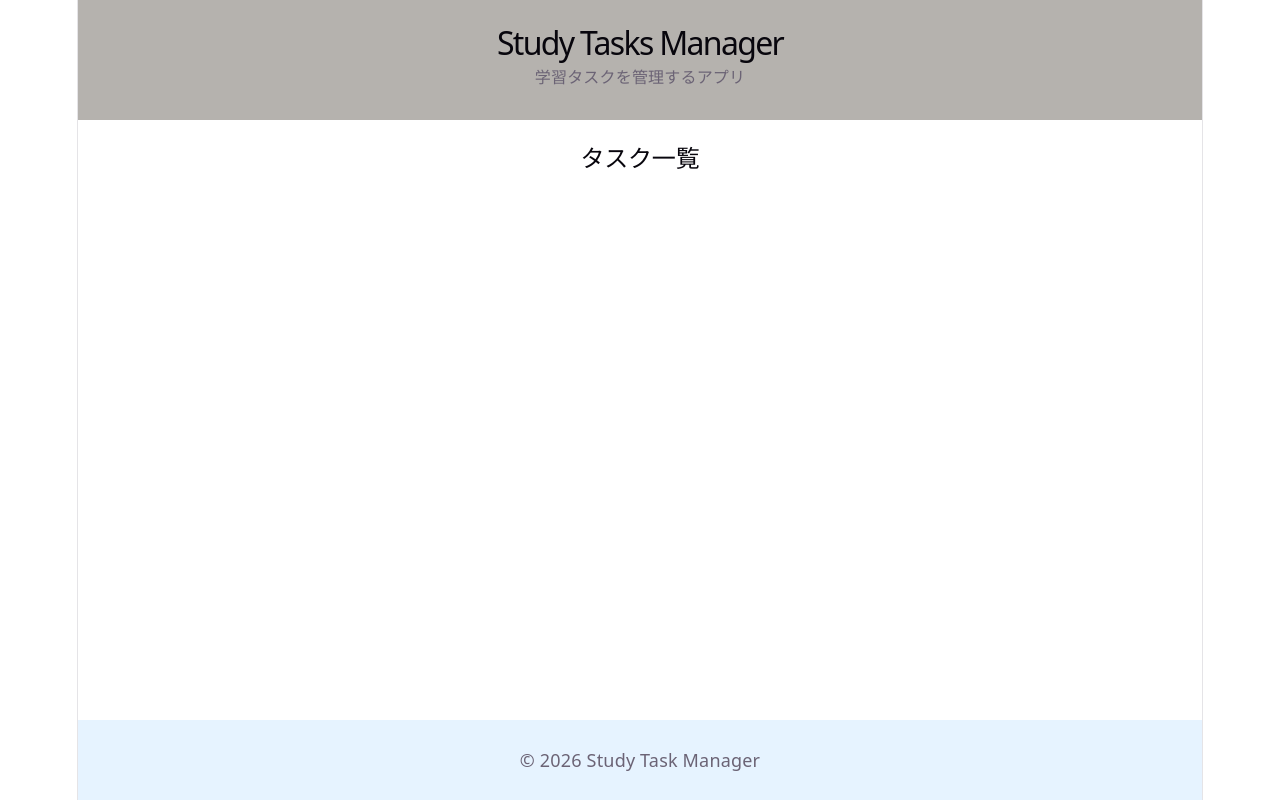
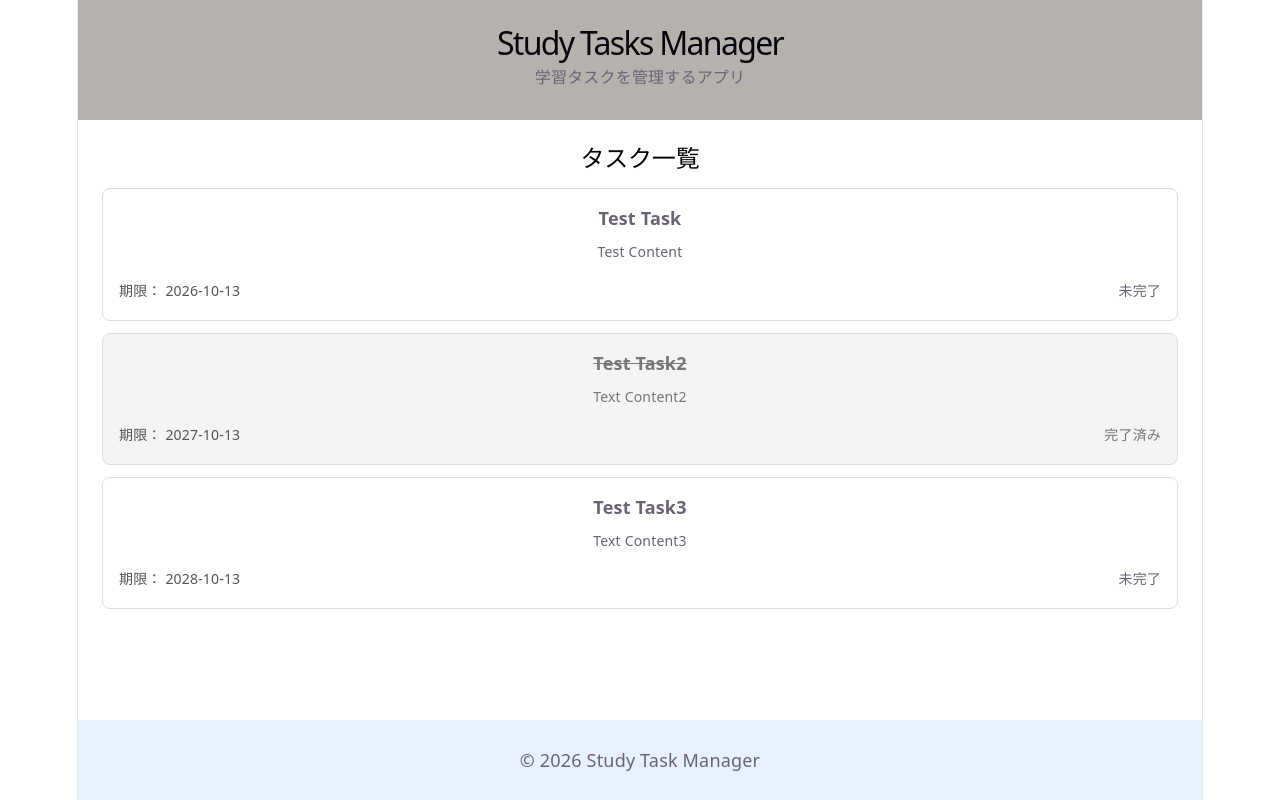
Before and after one commit to numata-rin/study-task-manager, a React (Vite) app: page / in a window 1280 px wide. Built offline with nearby package versions, Linux system fonts and the light colour scheme.

Commit message:
feat: add tasklist

```diff
--- a/src/App.css
+++ b/src/App.css
@@ -1,184 +1,3 @@
-/* .counter {
-  font-size: 16px;
-  padding: 5px 10px;
-  border-radius: 5px;
-  color: var(--accent);
-  background: var(--accent-bg);
-  border: 2px solid transparent;
-  transition: border-color 0.3s;
-  margin-bottom: 24px;
-
-  &:hover {
-    border-color: var(--accent-border);
-  }
-  &:focus-visible {
-    outline: 2px solid var(--accent);
-    outline-offset: 2px;
-  }
+.app {
+  min-height: 100vh;
 }
-
-.hero {
-  position: relative;
-
-  .base,
-  .framework,
-  .vite {
-    inset-inline: 0;
-    margin: 0 auto;
-  }
-
-  .base {
-    width: 170px;
-    position: relative;
-    z-index: 0;
-  }
-
-  .framework,
-  .vite {
-    position: absolute;
-  }
-
-  .framework {
-    z-index: 1;
-    top: 34px;
-    height: 28px;
-    transform: perspective(2000px) rotateZ(300deg) rotateX(44deg) rotateY(39deg)
-      scale(1.4);
-  }
-
-  .vite {
-    z-index: 0;
-    top: 107px;
-    height: 26px;
-    width: auto;
-    transform: perspective(2000px) rotateZ(300deg) rotateX(40deg) rotateY(39deg)
-      scale(0.8);
-  }
-}
-
-#center {
-  display: flex;
-  flex-direction: column;
-  gap: 25px;
-  place-content: center;
-  place-items: center;
-  flex-grow: 1;
-
-  @media (max-width: 1024px) {
-    padding: 32px 20px 24px;
-    gap: 18px;
-  }
-}
-
-#next-steps {
-  display: flex;
-  border-top: 1px solid var(--border);
-  text-align: left;
-
-  & > div {
-    flex: 1 1 0;
-    padding: 32px;
-    @media (max-width: 1024px) {
-      padding: 24px 20px;
-    }
-  }
-
-  .icon {
-    margin-bottom: 16px;
-    width: 22px;
-    height: 22px;
-  }
-
-  @media (max-width: 1024px) {
-    flex-direction: column;
-    text-align: center;
-  }
-}
-
-#docs {
-  border-right: 1px solid var(--border);
-
-  @media (max-width: 1024px) {
-    border-right: none;
-    border-bottom: 1px solid var(--border);
-  }
-}
-
-#next-steps ul {
-  list-style: none;
-  padding: 0;
-  display: flex;
-  gap: 8px;
-  margin: 32px 0 0;
-
-  .logo {
-    height: 18px;
-  }
-
-  a {
-    color: var(--text-h);
-    font-size: 16px;
-    border-radius: 6px;
-    background: var(--social-bg);
-    display: flex;
-    padding: 6px 12px;
-    align-items: center;
-    gap: 8px;
-    text-decoration: none;
-    transition: box-shadow 0.3s;
-
-    &:hover {
-      box-shadow: var(--shadow);
-    }
-    .button-icon {
-      height: 18px;
-      width: 18px;
-    }
-  }
-
-  @media (max-width: 1024px) {
-    margin-top: 20px;
-    flex-wrap: wrap;
-    justify-content: center;
-
-    li {
-      flex: 1 1 calc(50% - 8px);
-    }
-
-    a {
-      width: 100%;
-      justify-content: center;
-      box-sizing: border-box;
-    }
-  }
-}
-
-#spacer {
-  height: 88px;
-  border-top: 1px solid var(--border);
-  @media (max-width: 1024px) {
-    height: 48px;
-  }
-}
-
-.ticks {
-  position: relative;
-  width: 100%;
-
-  &::before,
-  &::after {
-    content: '';
-    position: absolute;
-    top: -4.5px;
-    border: 5px solid transparent;
-  }
-
-  &::before {
-    left: 0;
-    border-left-color: var(--border);
-  }
-  &::after {
-    right: 0;
-    border-right-color: var(--border);
-  }
-} */
--- a/src/App.tsx
+++ b/src/App.tsx
@@ -3,13 +3,14 @@ import './App.css'
 import Header from './layouts/Header/Header';
 import MainContent from './layouts/MainContent/MainContent';
 import Footer from './layouts/Footer/Footer';
+import { initialTasks } from './data/initialTasks';
 
 function App() {
 
   return (
     <>
       <Header />
-      <MainContent />
+      <MainContent tasks={initialTasks}/>
       <Footer />
     </>
   )
--- /dev/null
+++ b/src/conponents/TaskItem/TaskItem.css
@@ -0,0 +1,45 @@
+.task-item {
+  list-style: none;
+  padding: 16px;
+  border: 1px solid #ddd;
+  border-radius: 8px;
+  background-color: #ffffff;
+}
+
+.task-item--completed {
+  background-color: #f3f4f6;
+  color: #777;
+}
+
+.task-item--completed .task-item__title {
+  text-decoration: line-through;
+}
+
+.task-item__main {
+  margin-bottom: 12px;
+}
+
+.task-item__title {
+  margin: 0 0 8px;
+  font-size: 18px;
+}
+
+.task-item__content {
+  margin: 0;
+  font-size: 14px;
+}
+
+.task-item__meta {
+  display: flex;
+  justify-content: space-between;
+  gap: 16px;
+  font-size: 14px;
+}
+
+.task-item__deadline {
+  color: #555;
+}
+
+.task-item__status {
+  font-weight: bold;
+}
--- /dev/null
+++ b/src/conponents/TaskItem/TaskItem.tsx
@@ -0,0 +1,30 @@
+import "./TaskItem.css";
+
+import type { Task } from "../../types/task";
+
+type TaskItemProps = {
+  task: Task;
+}
+
+const TaskItem = ({ task }: TaskItemProps) => {
+
+  return (
+    <li className={`task-item ${task.completed ? "task-item--completed" : ""}`}>
+
+      <div className="task-item__main">
+        <h3 className="task-item__title">{task.title}</h3>
+        <p className="task-item__content">{task.content}</p>
+      </div>
+
+      <div className="task-item__meta">
+        <span className="task-item__deadline">期限： {task.deadline}</span>
+        <span className="task-item__status">
+          {task.completed ? "完了済み" : "未完了"}
+        </span>
+      </div>
+
+    </li>
+  )
+};
+
+export default TaskItem;
--- /dev/null
+++ b/src/conponents/TaskList/TaskList.css
@@ -0,0 +1,25 @@
+.task-list {
+  width: 100%;
+}
+
+.task-list__title {
+  margin: 0 0 16px;
+  font-size: 24px;
+}
+
+.task-list__items {
+  display: flex;
+  flex-direction: column;
+  gap: 12px;
+
+  margin: 0;
+  padding: 0;
+}
+
+.task-list__empty {
+  padding: 16px;
+  border: 1px dashed #ccc;
+  border-radius: 8px;
+  color: #666;
+  background-color: #fafafa;
+}
--- /dev/null
+++ b/src/conponents/TaskList/TaskList.tsx
@@ -0,0 +1,30 @@
+import "./TaskList.css";
+
+import type { Task } from "../../types/task";
+import TaskItem from "../TaskItem/TaskItem.tsx";
+
+type TaskListProps = {
+  tasks: Task[];
+};
+
+
+const TaskList = ({ tasks }: TaskListProps) => {
+
+  if (tasks.length === 0) {
+    return <p className="task-list__empty">タスクはまだありません。</p>;
+  }
+
+  return (
+    <section className="task-list">
+      <h2 className="task-list__title">タスク一覧</h2>
+
+      <ul className="task-list__items">
+        {tasks.map((task) => (
+          <TaskItem key={task.id} task={task}/>
+        ))}
+      </ul>
+    </section>
+  )
+};
+
+export default TaskList;
--- a/src/layouts/MainContent/MainContent.tsx
+++ b/src/layouts/MainContent/MainContent.tsx
@@ -1,10 +1,17 @@
 import "./MainContent.css";
 
-const MainContent = () => {
+import type { Task } from "../../types/task";
+import TaskList from "../../conponents/TaskList/TaskList";
+
+type MainContentProps = {
+  tasks: Task[];
+}
+
+const MainContent = ({ tasks }: MainContentProps) => {
 
   return (
     <main className="main-content">
-      <h2>タスク一覧</h2>
+      <TaskList tasks={tasks}/>
     </main>
   )
 };
```
